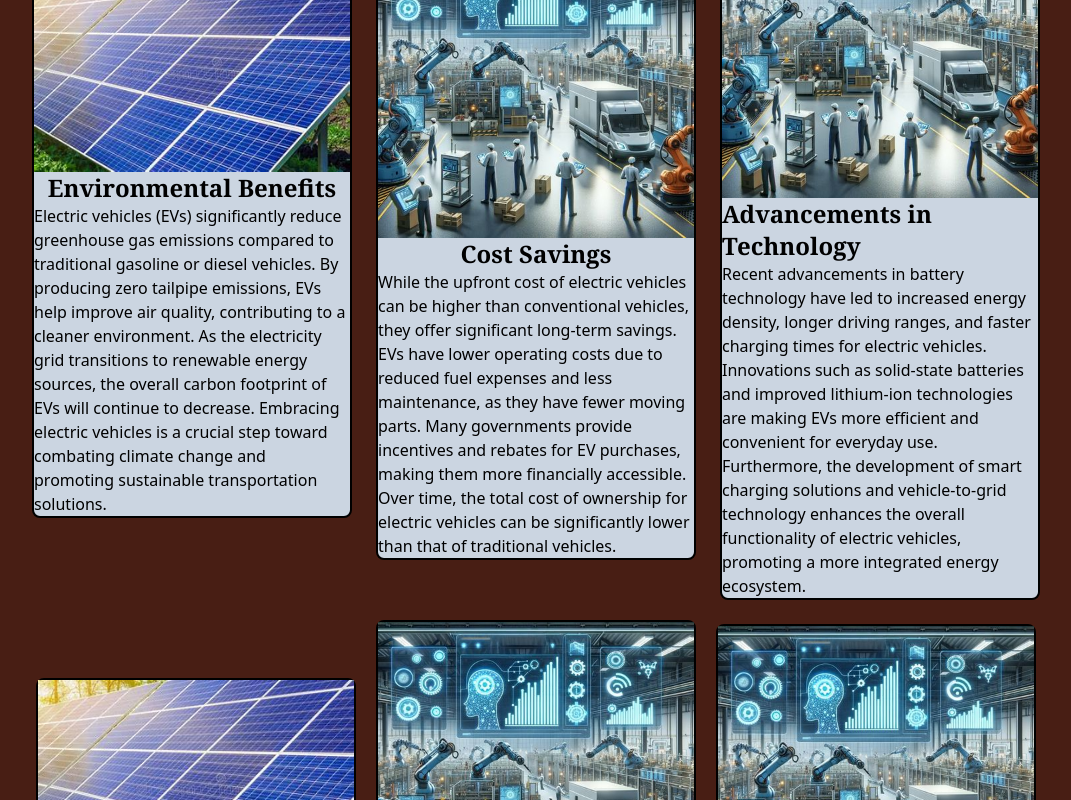
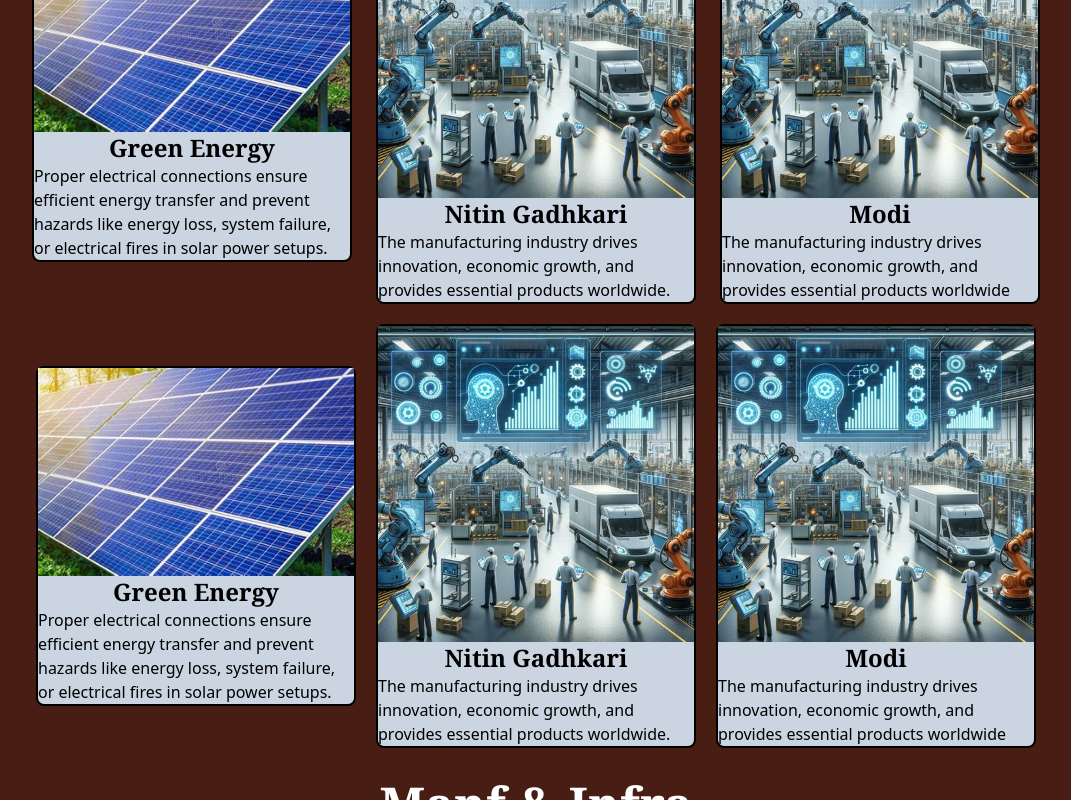
Before and after one commit to KrishivDawra/Oorja, a React (Vite) app: page / in a window 1280 px wide. Shown: the part 2620-3420 px from the top of the page, without its empty margins (104-1175 px from the left). Built offline with nearby package versions, Linux system fonts and the light colour scheme.

Commit message:
Revert "add evs material"
This reverts commit 045fb69574ca8e8caf148d1a4eebd577d0d6471b.

```diff
--- a/src/components/body.jsx
+++ b/src/components/body.jsx
@@ -68,25 +68,20 @@
 
         <div className='w-80 border-solid border-black border-2 rounded-lg bg-slate-300'>
           <img src=".\src\assets\solar.jpg" alt="" />
-          <h1 className='justify-center items-center flex font-bold font-serif text-2xl'>Environmental Benefits
-          </h1>
-          <p>Electric vehicles (EVs) significantly reduce greenhouse gas emissions compared to traditional gasoline or diesel vehicles. By producing zero tailpipe emissions, EVs help improve air quality, contributing to a cleaner environment. As the electricity grid transitions to renewable energy sources, the overall carbon footprint of EVs will continue to decrease. Embracing electric vehicles is a crucial step toward combating climate change and promoting sustainable transportation solutions.
-          </p>
+          <h1 className='justify-center items-center flex font-bold font-serif text-2xl'>Green Energy</h1>
+          <p>Proper electrical connections ensure efficient energy transfer and prevent hazards like energy loss, system failure, or electrical fires in solar power setups.</p>
         </div>
 
         <div className='w-80 border-solid border-black border-2 rounded-lg bg-slate-300'>
           <img src=".\src\assets\manf.jpg" alt="" />
-          <h1 className='justify-center items-center flex font-bold font-serif text-2xl'>Cost Savings</h1>
-          <p>While the upfront cost of electric vehicles can be higher than conventional vehicles, they offer significant long-term savings. EVs have lower operating costs due to reduced fuel expenses and less maintenance, as they have fewer moving parts. Many governments provide incentives and rebates for EV purchases, making them more financially accessible. Over time, the total cost of ownership for electric vehicles can be significantly lower than that of traditional vehicles.
-          </p>
+          <h1 className='justify-center items-center flex font-bold font-serif text-2xl'>Nitin Gadhkari</h1>
+          <p>The manufacturing industry drives innovation, economic growth, and provides essential products worldwide.</p>
         </div>
 
         <div className='w-80 border-solid border-black border-2 rounded-lg bg-slate-300'>
           <img src=".\src\assets\manf.jpg" alt="" />
-          <h1 className='justify-center items-center flex font-bold font-serif text-2xl'>Advancements in Technology
-          </h1>
-          <p>Recent advancements in battery technology have led to increased energy density, longer driving ranges, and faster charging times for electric vehicles. Innovations such as solid-state batteries and improved lithium-ion technologies are making EVs more efficient and convenient for everyday use. Furthermore, the development of smart charging solutions and vehicle-to-grid technology enhances the overall functionality of electric vehicles, promoting a more integrated energy ecosystem.
-          </p>
+          <h1 className='justify-center items-center flex font-bold font-serif text-2xl'>Modi</h1>
+          <p>The manufacturing industry drives innovation, economic growth, and provides essential products worldwide</p>
         </div>
       </div>
 
@@ -94,26 +89,20 @@
 
         <div className='w-80 border-solid border-black border-2 rounded-lg bg-slate-300'>
           <img src=".\src\assets\solar.jpg" alt="" />
-          <h1 className='justify-center items-center flex font-bold font-serif text-2xl'>Charging Infrastructure
-          </h1>
-          <p>The growth of electric vehicle adoption is supported by the expanding charging infrastructure across urban and rural areas. Public charging stations, home charging solutions, and fast-charging networks are being developed to make EV charging more accessible and convenient. As more charging points become available, range anxiety diminishes, encouraging more drivers to transition to electric vehicles. Collaborations between governments and private companies are essential in building this crucial infrastructure.
-          </p>
+          <h1 className='justify-center items-center flex font-bold font-serif text-2xl'>Green Energy</h1>
+          <p>Proper electrical connections ensure efficient energy transfer and prevent hazards like energy loss, system failure, or electrical fires in solar power setups.</p>
         </div>
 
         <div className='w-80 border-solid border-black border-2 rounded-lg bg-slate-300'>
           <img src=".\src\assets\manf.jpg" alt="" />
-          <h1 className='justify-center items-center flex font-bold font-serif text-2xl'>Increased Consumer Choice
-          </h1>
-          <p>The electric vehicle market has expanded significantly, offering consumers a diverse range of options across various segments. From compact cars to SUVs and luxury models, manufacturers are introducing electric variants to meet consumer demand. This increased choice allows buyers to select vehicles that fit their lifestyle and preferences while contributing to sustainability goals. As more manufacturers invest in EV development, consumers can expect even more innovative options in the future.
-          </p>
+          <h1 className='justify-center items-center flex font-bold font-serif text-2xl'>Nitin Gadhkari</h1>
+          <p>The manufacturing industry drives innovation, economic growth, and provides essential products worldwide.</p>
         </div>
 
         <div className=' w-80 border-solid border-black border-2 rounded-lg bg-slate-300'>
           <img src=".\src\assets\manf.jpg" alt="" />
-          <h1 className='justify-center items-center flex font-bold font-serif text-2xl'>Future of Transportation
-          </h1>
-          <p>The transition to electric vehicles is reshaping the future of transportation, moving toward sustainable mobility solutions. Governments worldwide are implementing policies to phase out internal combustion engine vehicles, promoting electric alternatives as part of their climate action plans. Autonomous electric vehicles also hold the potential to revolutionize transportation, providing safer, more efficient mobility options. As technology continues to evolve, the future of transportation will increasingly rely on electric vehicles.
-          </p>
+          <h1 className='justify-center items-center flex font-bold font-serif text-2xl'>Modi</h1>
+          <p>The manufacturing industry drives innovation, economic growth, and provides essential products worldwide</p>
         </div>
       </div>
 
```
